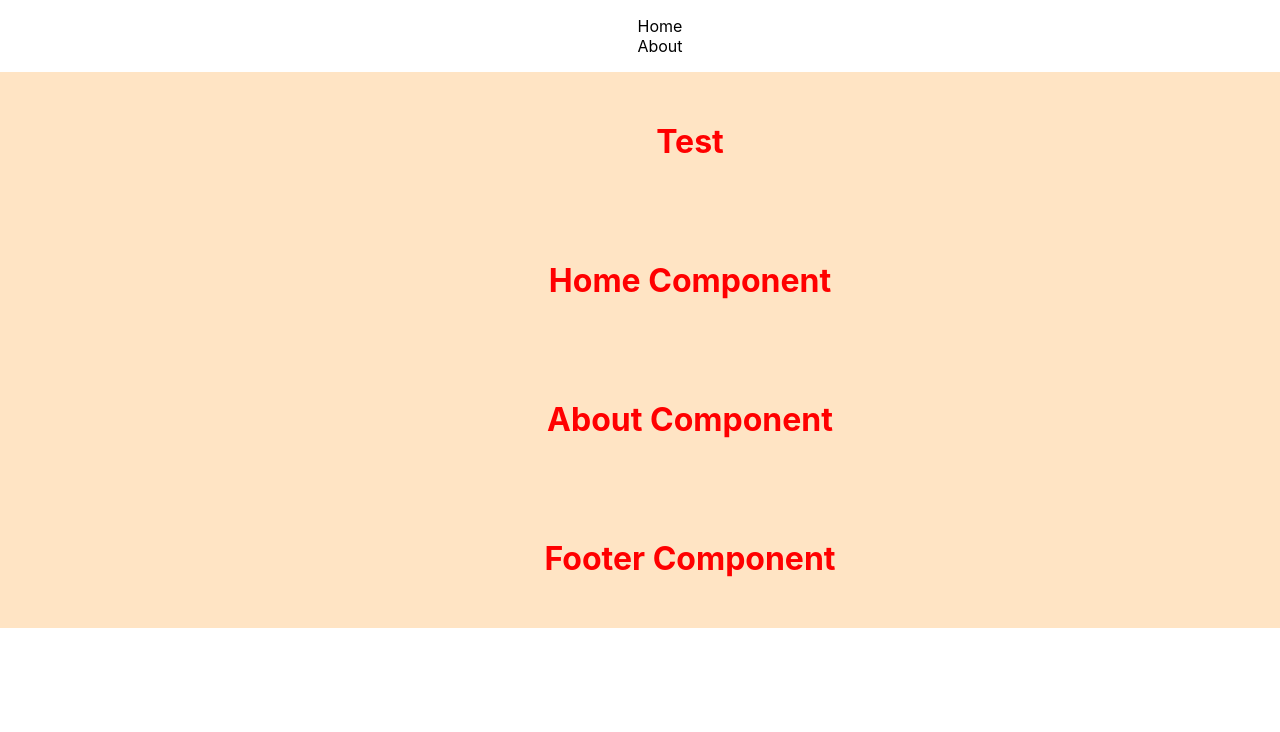
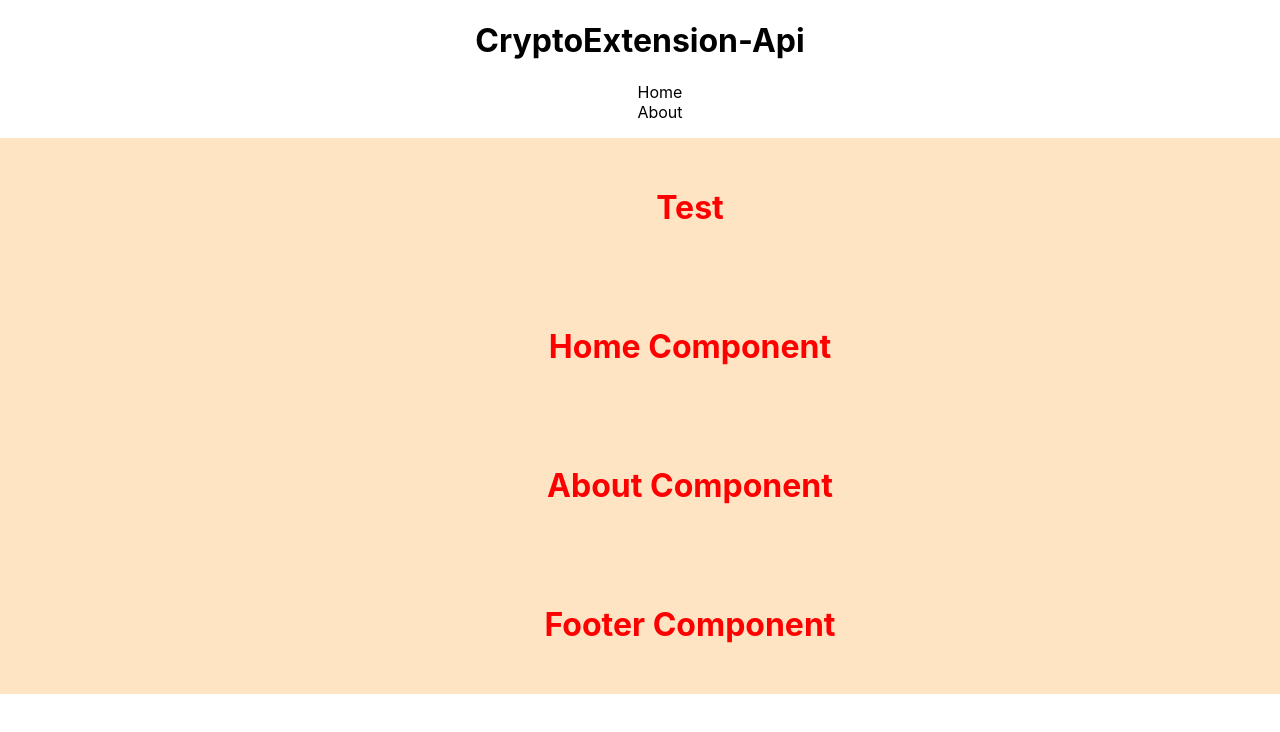
Before and after one commit to NapoTwiixe306/CryptoExtension-Api, a React (Create React App) app in the folder assets/client/cryptoext/: page / in a window 1280 px wide. Shown: the top 732 px of the page. Built offline with nearby package versions, Linux system fonts and the light colour scheme.

Commit message:
add logo && todo

```diff
--- a/assets/client/cryptoext/src/components/Navbar.jsx
+++ b/assets/client/cryptoext/src/components/Navbar.jsx
@@ -5,7 +5,10 @@ import '../App.css'
 const Navbar = () => {
   return (
     <div>
-      <ul>
+      <div className="logo">
+        <h1 className='logo'>CryptoExtension-Api</h1>
+      </div>
+      <ul className='navbar'>
         <li className='nav'>Home</li>
         <li className='nav'>About</li>
       </ul>
```
Also changed, not shown: 1 other file (tests, documents, lock files or other folders).
